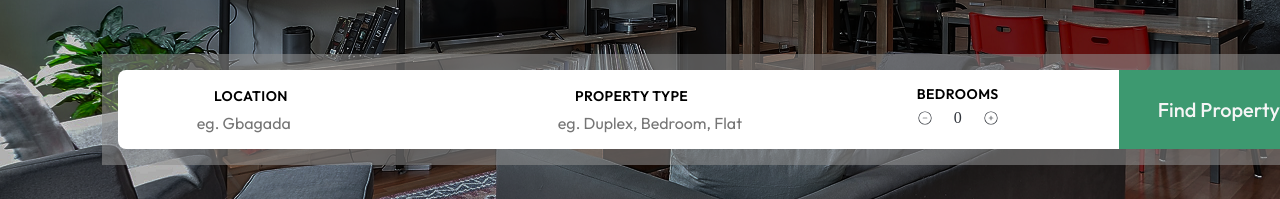
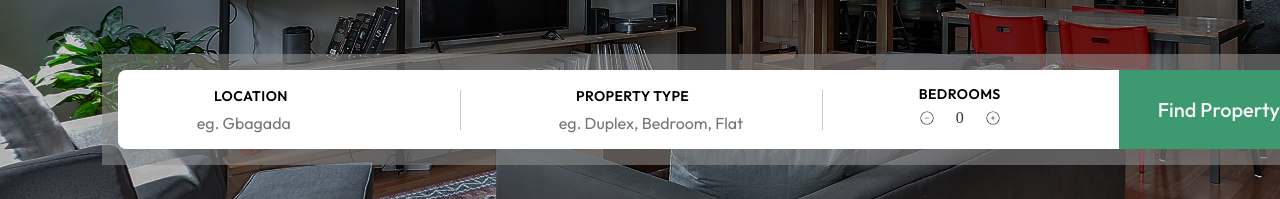
Before and after one commit to akinblaq/BetaHouse-frontend, a React (Vite) app: page /dashboard in a window 1280 px wide. Shown: the part 370-569 px from the top of the page. Built offline with nearby package versions, Linux system fonts and the light colour scheme; no server answers.

Commit message:
minor addition

```diff
--- a/src/components/NavBar.jsx
+++ b/src/components/NavBar.jsx
@@ -83,7 +83,7 @@ function NavBar({ onFilter }) {
                   onChange={(e) => setLocation(e.target.value)}
                 />
               </div>
-
+              <hr className="vertical-line" />
               <div className="div-2">
                 <h4>PROPERTY TYPE</h4>
                 <input
@@ -95,7 +95,7 @@ function NavBar({ onFilter }) {
                   onChange={(e) => setPropertyType(e.target.value)}
                 />
               </div>
-
+              <hr className="vertical-line" />
               <div className="div-3">
                 <h4>BEDROOMS</h4>
                 <div className="div-3-child">
--- a/src/styles/NavBar.css
+++ b/src/styles/NavBar.css
@@ -139,9 +139,17 @@ nav {
 
 .divs {
   display: flex;
-  gap: 8rem;
+  gap: 2rem;
   align-items: center;
   padding-left: 4rem;
+}
+
+.vertical-line {
+  width: 1px; /* Thin line */
+  height: 40px; /* Set height as needed */
+  background-color: #cbcaca; /* Line color */
+  border: none; /* Remove default border */
+  margin-right: 4rem;
 }
 
 .divs h4 {
```
